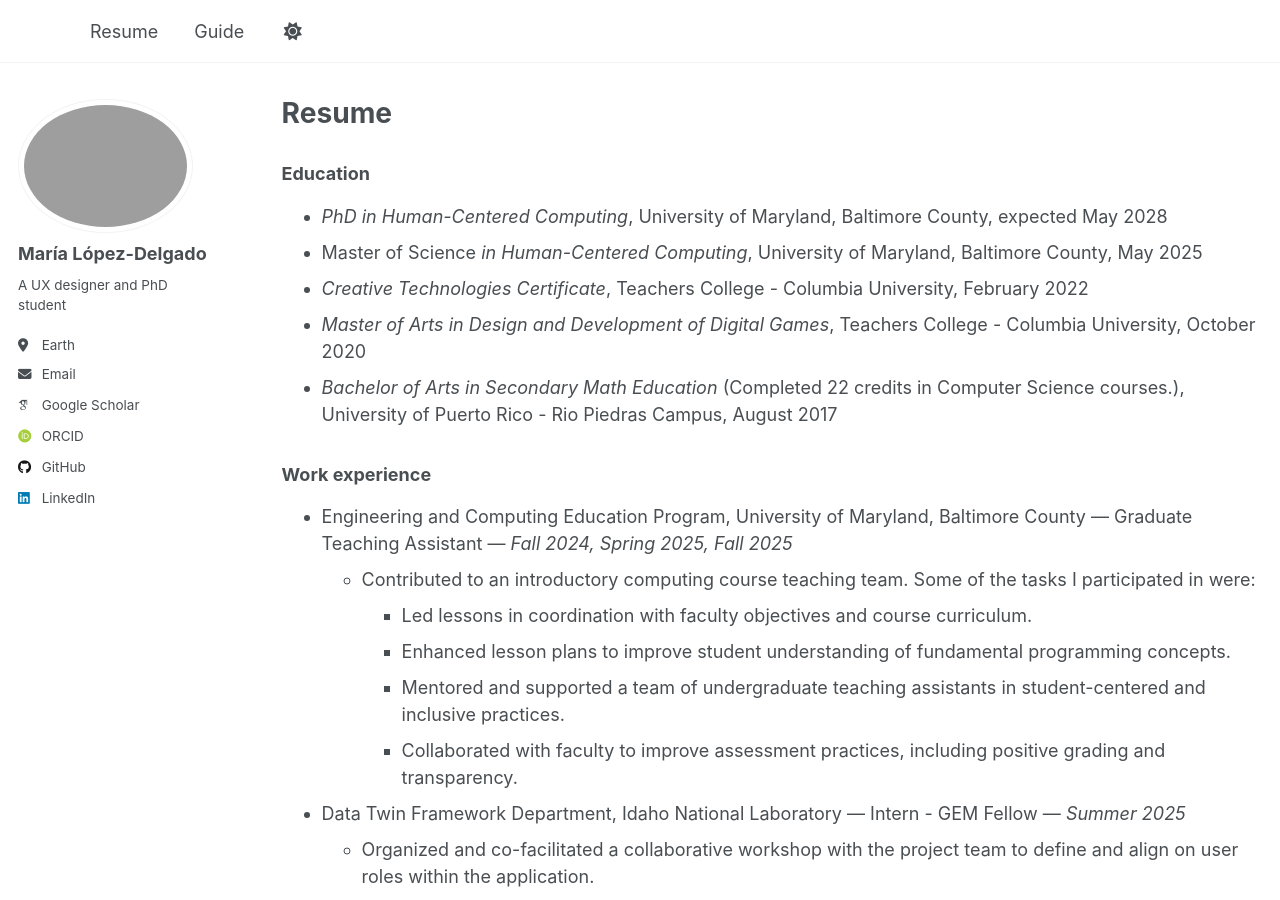
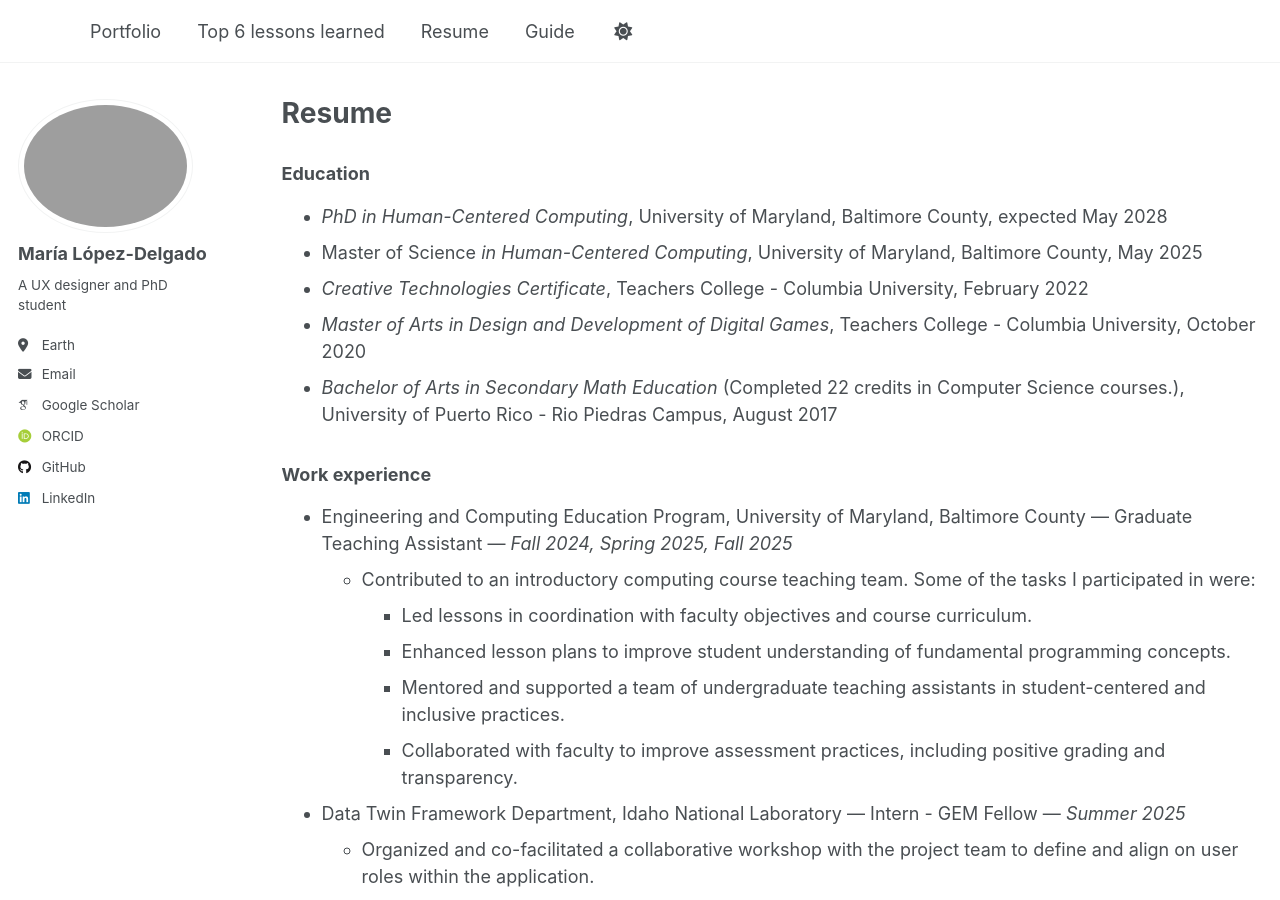
Before and after one commit to maria-lopez-delgado/maria-lopez-delgado.github.io, a Jekyll site: the page built from _pages/resume.md, in a window 1280 px wide and 900 px high. Built offline with Jekyll 4.4.1, drawn with Linux system fonts in a browser that asks for light colours; some web fonts are replaced; a script that is not in the unit is left out.

Commit message:
update styling resume + added lessons learned page

```diff
--- a/_data/navigation.yml
+++ b/_data/navigation.yml
@@ -17,11 +17,14 @@ main:
   #- title: "Teaching"
     #url: /teaching/
 
-  #- title: "Portfolio"
-    #url: /portfolio/
+  - title: "Portfolio"
+    url: /portfolio/
 
   #- title: "Blog Posts"
     #url: /year-archive/
+
+  - title: "Top 6 lessons learned"
+    url: /lessons-learned/
 
   - title: "Resume"
     url: /resume/
--- a/_pages/resume.md
+++ b/_pages/resume.md
@@ -143,12 +143,12 @@ interactions.
 
 ### Service and leadership
 
-##### Service to the department and university
+#### Service to the department and university
 * Financial Officer Latinx and Hispanic Graduate Student Association — UMBC — Baltimore, Maryland — Fall 2024, Spring 2025, Fall 2025
 * Graduate Student Representative for Promotion and Tenure Review Department of Information Systems —
 UMBC — Baltimore, Maryland — Fall 2024
 * Committee Member FIKA Committee — Interactive Systems Research Center — UMBC — Baltimore, Maryland — Fall 2023, Spring 2024
 
-##### Service to the profession
+#### Service to the profession
 * Scorekeeper Maryland First LEGO League Challenge State Tournament —Baltimore, Maryland — February 2025
 * Student Volunteering — ACM CHI Conference on Human Factors in Computing Systems — Honolulu, Hawaii — May 2024 — *$475*
```
Also changed, not shown: _pages/lessons-learned.md (added, +7 -0 lines).
